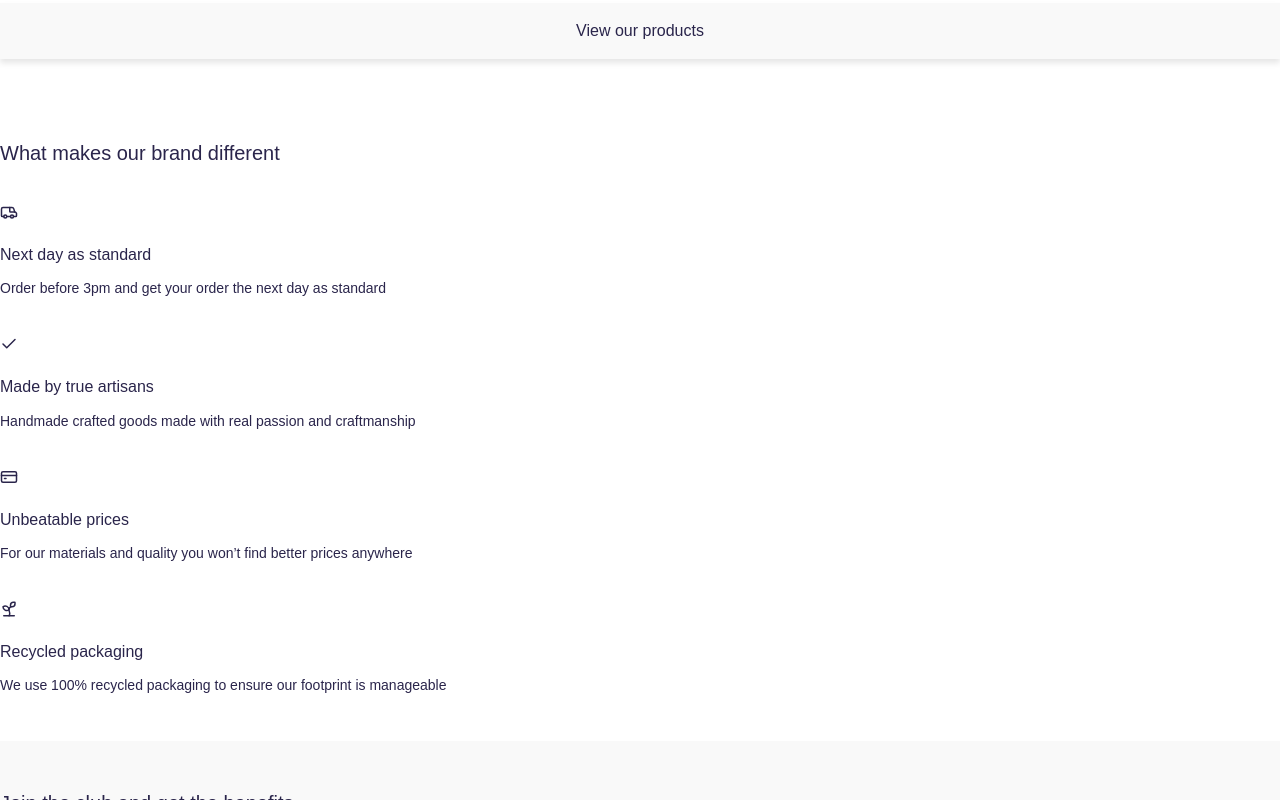
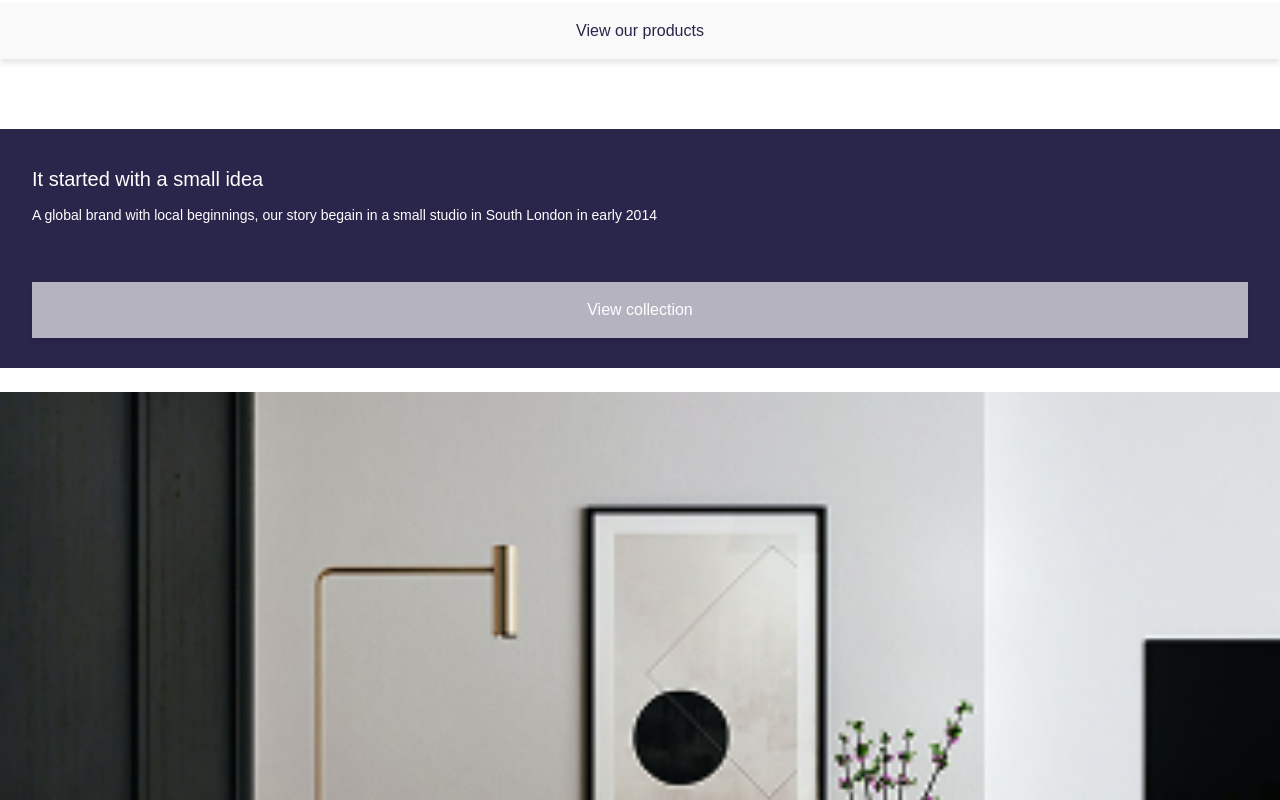
Before and after one commit to AndriySham/Avion, a React (Vite) app: page /about in a window 1280 px wide. Shown: the part 240-1040 px from the top of the page. Built offline with nearby package versions, Linux system fonts and the light colour scheme; no server answers; a web font is replaced by a local one.

Commit message:
feat(about): add idea section to about page

```diff
--- a/src/pages/About.css
+++ b/src/pages/About.css
@@ -53,3 +53,46 @@
 .about-hero__btn {
     width: 100%;
 }
+
+
+
+/*idea section */
+
+.idea {
+    padding-top: 38px;
+}
+
+.idea__content {
+    display: flex;
+    flex-direction: column;
+    gap: 24px;
+}
+
+.idea__info {
+    padding: 36px 32px 30px;
+    background-color: var(--dark-primary);
+    color: var(--white);
+}
+
+.idea__title {
+    font-size: 20px;
+    line-height: 1.4;
+}
+
+.idea__text {
+    margin-top: 12px;
+    font-size: 14px;
+    line-height: 1.5;
+}
+
+.idea__btn {
+    margin-top: 56px;
+    width: 100%;
+}
+
+.idea__image img {
+    width: 100%;
+    height: auto;
+    object-fit: cover;
+    display: block;
+}
--- a/src/pages/About.tsx
+++ b/src/pages/About.tsx
@@ -1,5 +1,7 @@
 import { Advantages } from "../components/Advantages/Advantages";
 import { Benefits } from "../components/Benefits/Benefits";
+
+import Armchair from "../assets/About_yellow_armchair.png";
 
 import "./About.css";
 
@@ -32,6 +34,21 @@ export function About() {
                 </div>
             </section>
 
+            <section className="idea">
+                <div className="container">
+                    <div className="idea__content">
+                        <div className="idea__info">
+                            <h2 className="idea__title">It started with a small idea</h2>
+                            <p className="idea__text">A global brand with local beginnings, our story begain in a small studio in South London in early 2014</p>
+                            <button className="btn btn-light-blue idea__btn">View collection</button>
+                        </div>
+                        <div className="idea__image">
+                            <img src={Armchair} alt="yellow armchair" />
+                        </div>
+                    </div>
+                </div>
+            </section>
+
             <Advantages />
 
             <Benefits />
```
Also changed, not shown: src/assets/About_yellow_armchair.png (renamed from src/assets/About_yellow_che.png).
